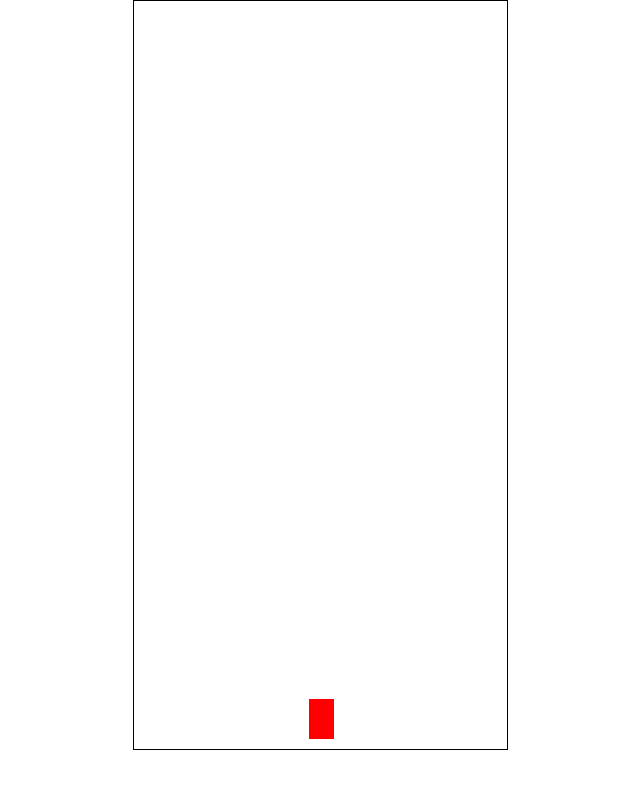
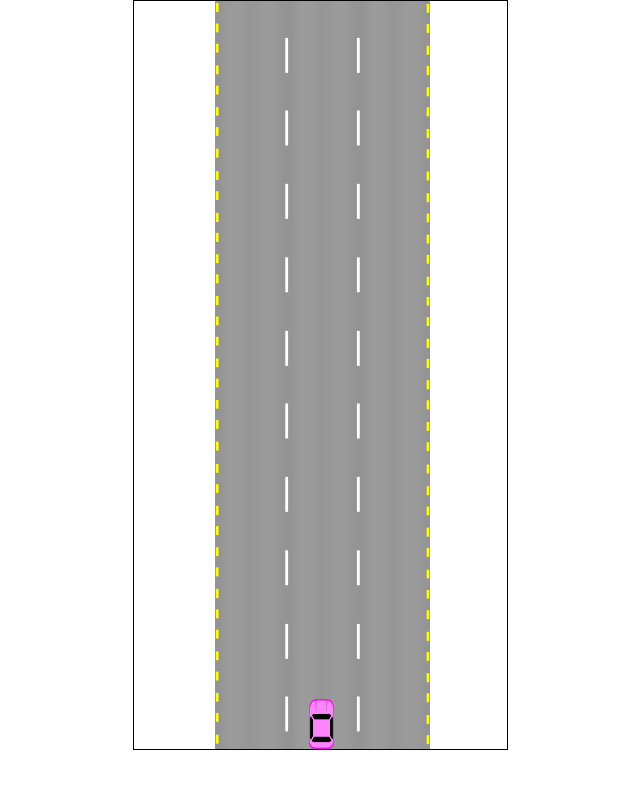
Before and after one commit to StephaneMM/RacingGameProject-VanillaJS, a plain HTML site: page index.html in a window 1280 px wide. Shown: the whole page, without its empty margins (320-960 px from the left). Drawn offline with Linux system fonts and the light colour scheme.

Commit message:
added road management

```diff
--- a/css/styles.css
+++ b/css/styles.css
@@ -16,7 +16,7 @@
 .my-car {
   height: 40px;
   width: 25px;
-  background-color: red;
+  /* background-color: red; */
   margin: 0 auto;
   position: absolute;
   bottom: 10px;
@@ -26,17 +26,8 @@
   height: 40px;
   width: 25px;
   position: absolute;
-  top: -40px;
-  background-color: green;
-}
-
-@keyframes cars {
-  0% {
-    top: -40px;
-  }
-  100% {
-    top: 790px;
-  }
+  top: -80px;
+  /* background-color: green; */
 }
 
 .go {
@@ -54,3 +45,80 @@
 .cars.right {
   left: 125px;
 }
+
+img{
+  height: auto;
+  width: 25px;
+}
+
+/* ------ ROAD MANAGEMENT ------- */
+
+.road img{
+  width: 215px;
+  height: auto;
+}
+
+.road{
+  position: absolute;
+  margin: 0 auto;
+  left: 81px;
+}
+
+.road.out{
+  animation: road-out 0.9s infinite linear;
+}
+.road.hight{
+  animation: road-hight 0.9s infinite linear;
+}
+.road.mid{
+  animation: road-mid 0.9s infinite linear;
+}
+.road.low{
+  animation: road-low 0.9s infinite linear;
+}
+
+@keyframes cars {
+  0% {
+    top: -150px;
+  }
+  100% {
+    top: 790px;
+  }
+}
+
+
+@keyframes road-hight {
+  0% {
+    top: 0px;
+  }
+  100% {
+    top: 293px;
+  }
+}
+
+@keyframes road-mid {
+  0% {
+    top: 293px;
+  }
+  100% {
+    top: 586px;
+  }
+}
+
+@keyframes road-low {
+  0% {
+    top: 586px;
+  }
+  100% {
+    top: 879px;
+  }
+}
+
+@keyframes road-out {
+  0% {
+    top: -293px;
+  }
+  100% {
+    top: 0px;
+  }
+}
--- a/index.html
+++ b/index.html
@@ -11,10 +11,25 @@
 </head>
 <body>
     <main class="game-div">
-        <div class="my-car" style="left: 175px"></div>
-        <div class="cars left"></div>
-        <div class="cars middle"></div>
-        <div class="cars right"></div>
+        <div class="road out">
+            <img src="./img/Road-Texture.png" alt="road-background">
+        </div>
+        <div class="road hight">
+            <img src="./img/Road-Texture.png" alt="road-background">
+        </div>
+        <div class="road mid">
+            <img src="./img/Road-Texture.png" alt="road-background">
+        </div>
+        <div class="road low">
+            <img src="./img/Road-Texture.png" alt="road-background">
+        </div>
+
+        <div class="my-car" style="left: 175px"><img src="./img/purple-car.png" alt="purple"></div>
+        <!-- <div class="cars left"><img src="./img/line-greycar.png" alt="grey-car"></div>
+        <div class="cars middle"><img src="./img/line-greycar.png" alt="grey-car"></div>
+        <div class="cars right"><img src="./img/line-yellow-car.png" alt="yellow-car"></div> -->
+
+
         <div class="msgbox"></div>
     </main>
 
--- a/js/index.js
+++ b/js/index.js
@@ -29,10 +29,12 @@ function create2Nb() {
 }
 function creatingSpace(index) {
   // console.log("current ind x", index)
-  const newCar = document.createElement("div");
+  let newCar = document.createElement("div");
+
   newCar.className = "cars go ";
   newCar.className += index === 0 ? "left" : index === 1 ? "middle" : "right";
   game.appendChild(newCar);
+  newCar.innerHTML = '<img class="cars-img" src="./img/line-yellow-car.png" alt="yellow-car">';
 
   const timeoutId = setTimeout(() => {
     clearTimeout(timeoutId);
@@ -55,7 +57,7 @@ function checkCollision() {
   const myCarRect = getRect(myCar);
   const carsShapes = [...cars];
 
-  const touch =carsShapes.map((car) => {
+  const touch = carsShapes.map((car) => {
     const { x, x1, y1 } = getRect(car);
     const matchLeft = x1 >= myCarRect.x && x1 <= myCarRect.x1;
     const matchRight = x >= myCarRect.x1 && x <= myCarRect.x;
@@ -63,21 +65,11 @@ function checkCollision() {
 
     const isTouched =
       matchTop && matchLeft ? true : matchTop && matchRight ? true : false;
-      return isTouched;
-
+    return isTouched;
   });
 
-  return touch.includes(true)
-
-
-  // console.log(touch);
-  // return touch;
+  return touch.includes(true);
 }
-
-// function clearHTML() {
-//   // game.innerHTML = `<div class="my-car" style="left: 175px"></div>`;
-// }
-
 
 let _FRAMEID;
 let tick = 0;
@@ -89,7 +81,6 @@ const gameLoop = () => {
   if (tick % 60 === 0) {
     creatingSpace(a);
     creatingSpace(b);
-
   } // else if (tick % 30 === 0) {
   //   creatingSpace(c);
   //   creatingSpace(d);} <<< for next level
@@ -97,10 +88,9 @@ const gameLoop = () => {
   tick++;
   _FRAMEID = requestAnimationFrame(gameLoop);
   // console.log(checkCollision())
-  if (checkCollision()===true){
-    cancelAnimationFrame(_FRAMEID)
+  if (checkCollision() === true) {
+    cancelAnimationFrame(_FRAMEID);
   }
-
 };
 
 _FRAMEID = requestAnimationFrame(gameLoop);
@@ -111,8 +101,6 @@ window.onbeforeunload = () => {
 
 //cancelAnimationFrame(_FRAMEID)
 
-
-
 // let clear = setInterval(() => {
 //   clearHTML();
 // }, 999);
```
Also changed, not shown: img/Road-Texture.png (added), img/barrel.png (added), img/line-greycar.png (added), img/line-orange-car.png (added), img/line-yellow-car.png (added), img/orange-car.png (added), img/purple-car.png (added), img/roadblock.png (added), img/yellow-car.png (added).
